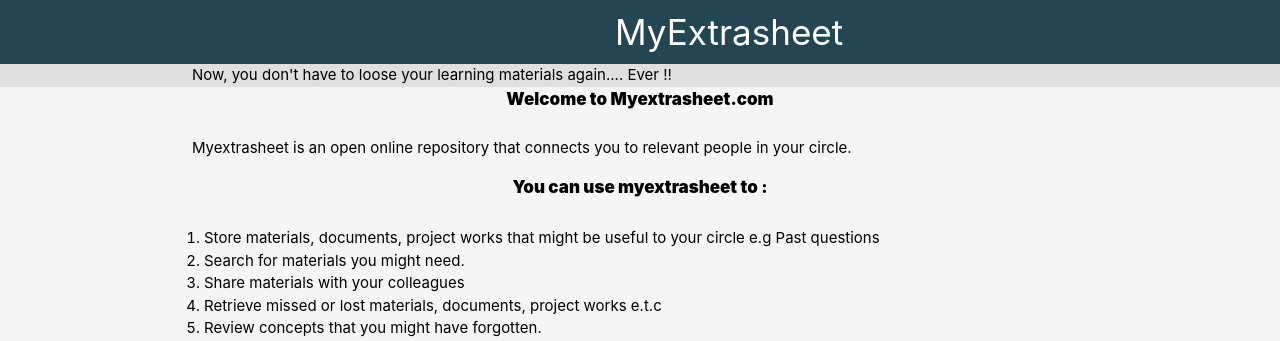
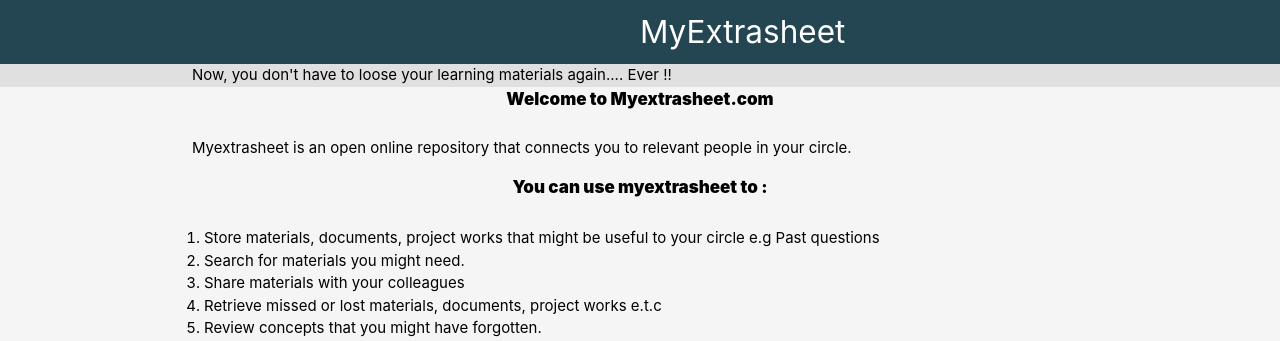
Before and after one commit to Bamimore-Tomi/extrasheet, a Flask app: page / in a window 1280 px wide. Shown: the top 341 px of the page. Run offline with Flask 2, Linux system fonts and the light colour scheme.

Commit message:
Update new.css
done

```diff
--- a/extrasheet/static/new.css
+++ b/extrasheet/static/new.css
@@ -6,11 +6,7 @@
 
 }
 
-a.headdd {
-font-size: 35px;
-margin-left: -25px !important;
 
-}
 
 .navbarr {
 background: #244653;
```
